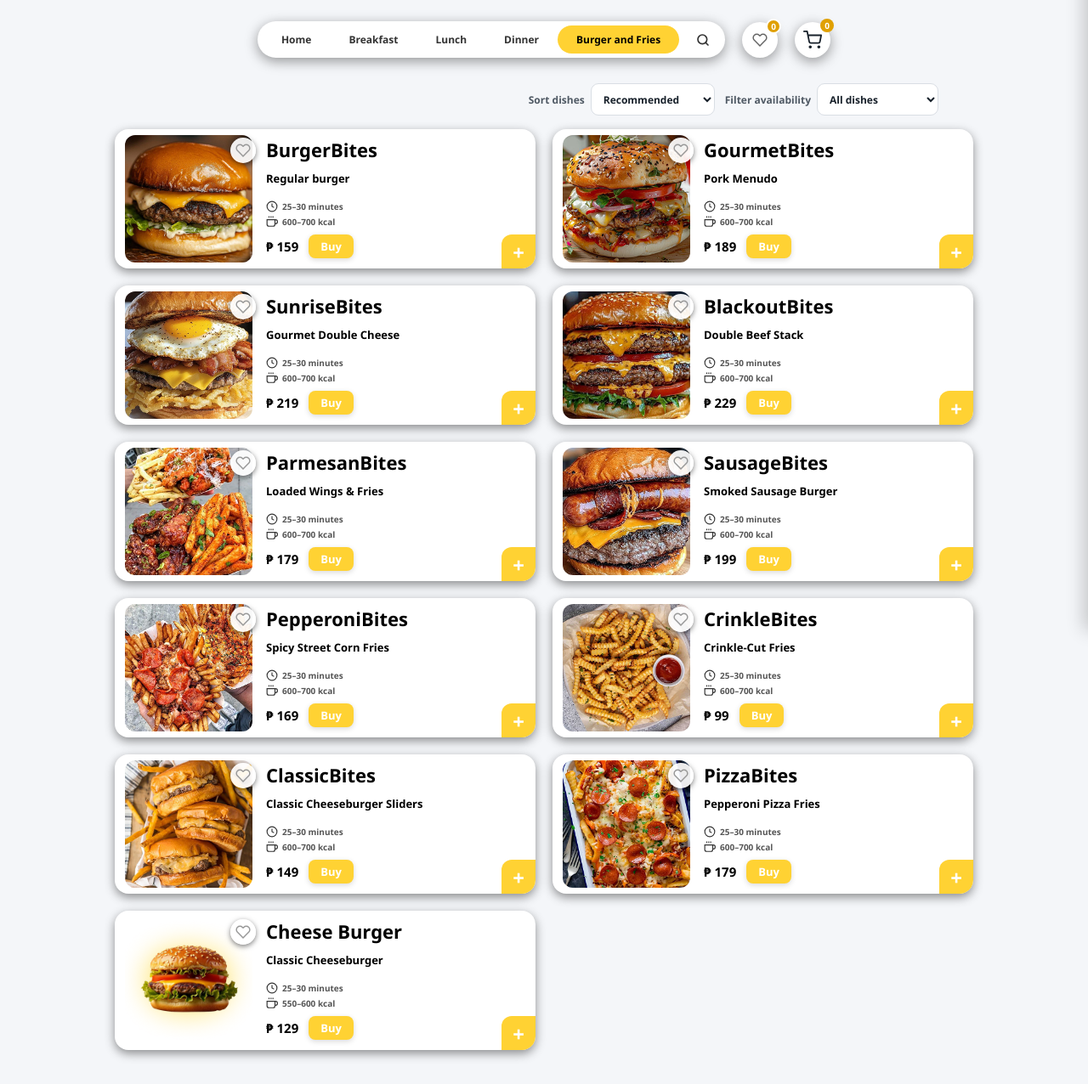
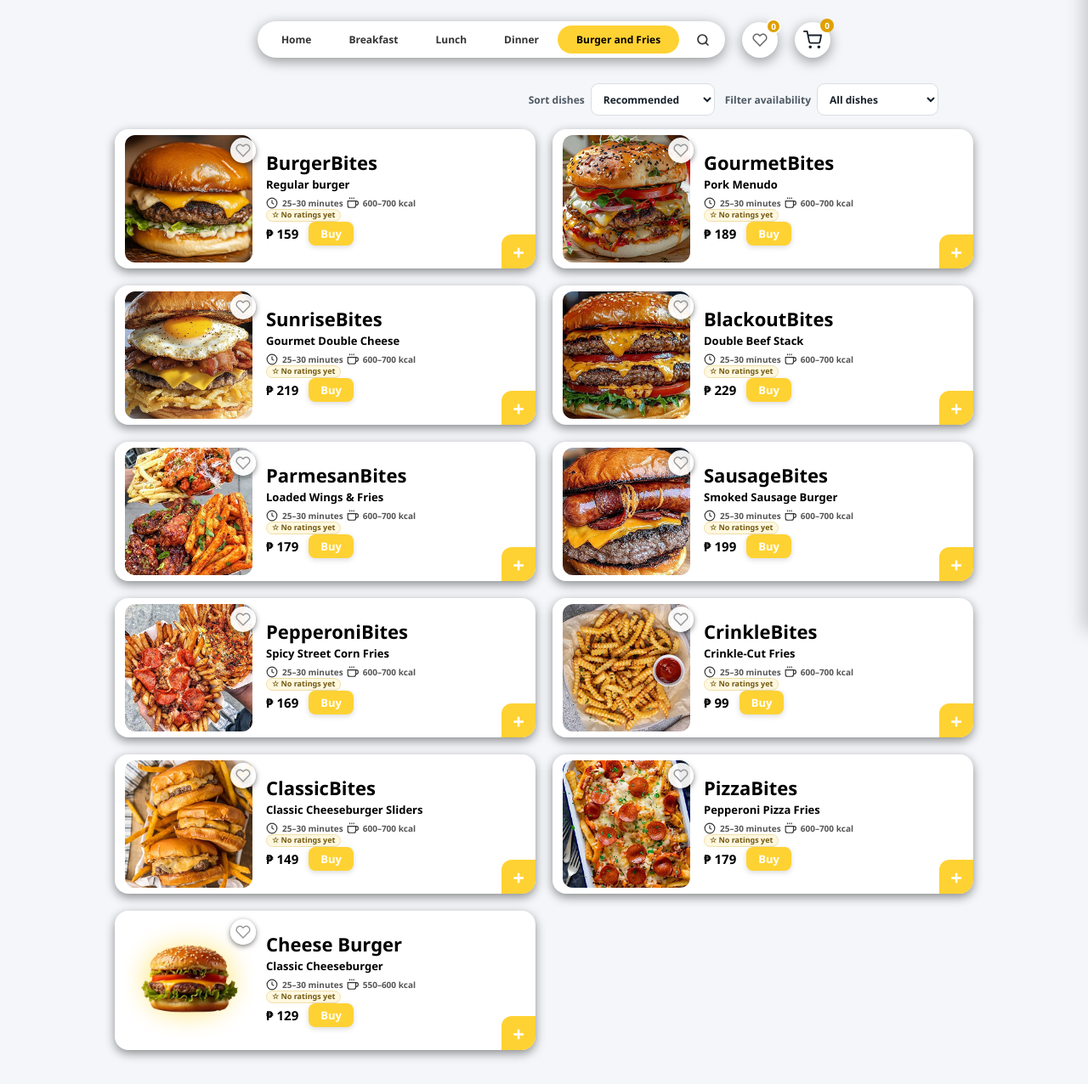
Before and after one commit to anthonycombalicer66-maker/BiteRushWithBackend, a PHP site: page /BiteRushFoodMenuPages/BiteRushBGandFR/index.html in a window 1280 px wide. Shown: the part 58-1334 px from the top of the page at 85% size. Run offline with PHP 8.4, Linux system fonts and the light colour scheme; data that the repository does not hold is empty.

Commit message:
Show dish ratings on shared food cards
Co-authored-by: Copilot <223556219+Copilot@users.noreply.github.com>

```diff
--- a/BiteRushFoodMenuPages/BiteRushBGandFR/index.html
+++ b/BiteRushFoodMenuPages/BiteRushBGandFR/index.html
@@ -9,7 +9,7 @@
     <link rel="stylesheet" href="../../Cart/cart.css?v=8">
     <link rel="stylesheet" href="../../darkmode.css">
     <link rel="stylesheet" href="../../BackButtons.css">
-    <link rel="stylesheet" href="../../food-cards.css?v=3">
+    <link rel="stylesheet" href="../../food-cards.css?v=6">
 </head>
 <body>
 
@@ -573,7 +573,7 @@
         })();
     </script>
     <script src="../../api.js?v=7"></script>
-    <script src="../../Cart/cart.js?v=12"></script>
+    <script src="../../Cart/cart.js?v=13"></script>
     <script src="../../favorites-sync.js?v=5"></script>
     <script src="../../SearchResults/search-results-data.js"></script>
     <script src="../../food-cards.js?v=1"></script>
--- a/BiteRushFoodMenuPages/BiteRushBreakfastPage/index.html
+++ b/BiteRushFoodMenuPages/BiteRushBreakfastPage/index.html
@@ -9,7 +9,7 @@
     <link rel="stylesheet" href="../../Cart/cart.css?v=8">
     <link rel="stylesheet" href="../../darkmode.css">
     <link rel="stylesheet" href="../../BackButtons.css">
-    <link rel="stylesheet" href="../../food-cards.css?v=3">
+    <link rel="stylesheet" href="../../food-cards.css?v=6">
 </head>
 <body>
 
@@ -449,7 +449,7 @@
         })();
     </script>
     <script src="../../api.js?v=7"></script>
-    <script src="../../Cart/cart.js?v=12"></script>
+    <script src="../../Cart/cart.js?v=13"></script>
     <script src="../../favorites-sync.js?v=5"></script>
     <script src="../../SearchResults/search-results-data.js"></script>
     <script src="../../food-cards.js?v=1"></script>
--- a/BiteRushFoodMenuPages/BiteRushDinnerPage/index.html
+++ b/BiteRushFoodMenuPages/BiteRushDinnerPage/index.html
@@ -9,7 +9,7 @@
     <link rel="stylesheet" href="../../Cart/cart.css?v=8">
     <link rel="stylesheet" href="../../darkmode.css">
     <link rel="stylesheet" href="../../BackButtons.css">
-    <link rel="stylesheet" href="../../food-cards.css?v=3">
+    <link rel="stylesheet" href="../../food-cards.css?v=6">
 </head>
 <body>
 
@@ -501,7 +501,7 @@
         })();
     </script>
     <script src="../../api.js?v=7"></script>
-    <script src="../../Cart/cart.js?v=12"></script>
+    <script src="../../Cart/cart.js?v=13"></script>
     <script src="../../favorites-sync.js?v=5"></script>
     <script src="../../SearchResults/search-results-data.js"></script>
     <script src="../../food-cards.js?v=1"></script>
--- a/BiteRushFoodMenuPages/BiteRushLunchPage/index.html
+++ b/BiteRushFoodMenuPages/BiteRushLunchPage/index.html
@@ -9,7 +9,7 @@
     <link rel="stylesheet" href="../../Cart/cart.css?v=8">
     <link rel="stylesheet" href="../../darkmode.css">
     <link rel="stylesheet" href="../../BackButtons.css">
-    <link rel="stylesheet" href="../../food-cards.css?v=3">
+    <link rel="stylesheet" href="../../food-cards.css?v=6">
 </head>
 <body>
 
@@ -538,7 +538,7 @@
         })();
     </script>
     <script src="../../api.js?v=7"></script>
-    <script src="../../Cart/cart.js?v=12"></script>
+    <script src="../../Cart/cart.js?v=13"></script>
     <script src="../../favorites-sync.js?v=5"></script>
     <script src="../../SearchResults/search-results-data.js"></script>
     <script src="../../food-cards.js?v=1"></script>
--- a/Cart/cart.js
+++ b/Cart/cart.js
@@ -836,6 +836,7 @@
 
     window.BiteRushCart = { add, change, get items() { return [...cart]; } };
     window.addEventListener('biterush-menu-updated', refreshProductRatings);
+    window.addEventListener('biterush-cards-rendered', refreshProductRatings);
     refreshProductRatings();
     installCatalogControls();
     const clearAccountCache = nextAccountId => {
--- a/SearchResults/index.html
+++ b/SearchResults/index.html
@@ -9,7 +9,7 @@
     <link rel="stylesheet" href="../Cart/cart.css?v=8">
     <link rel="stylesheet" href="../darkmode.css">
     <link rel="stylesheet" href="../BackButtons.css">
-    <link rel="stylesheet" href="../food-cards.css?v=3">
+    <link rel="stylesheet" href="../food-cards.css?v=6">
 </head>
 <body>
     <nav>
@@ -147,7 +147,7 @@
         });
     </script>
     <script src="../api.js?v=7"></script>
-    <script src="../Cart/cart.js?v=12"></script>
+    <script src="../Cart/cart.js?v=13"></script>
     <script src="../favorites-sync.js?v=5"></script>
     <script src="../food-cards.js?v=1"></script>
 </body>
--- a/food-cards.css
+++ b/food-cards.css
@@ -30,8 +30,8 @@
 }
 
 .food-card .hover-content {
-    height: 36px;
-    margin: 4px 0 8px;
+    height: 24px;
+    margin: 2px 0 3px;
     display: flex;
     align-items: center;
     overflow: hidden;
@@ -155,8 +155,49 @@
 
 .food-card .food-meta {
     display: flex;
+    flex-direction: row;
     flex-wrap: wrap;
+    align-items: center;
     gap: 4px;
+    margin-bottom: 0;
+}
+
+.food-card .food-rating-link {
+    display: inline-flex;
+    align-items: center;
+    align-self: flex-start;
+    max-width: 100%;
+    min-height: 14px;
+    margin: 0;
+    padding: 1px 6px;
+    overflow: hidden;
+    border: 1px solid #f0dfab;
+    border-radius: 999px;
+    background: #fff8df;
+    color: #745a12;
+    font-size: 9px;
+    font-weight: 800;
+    line-height: 1.2;
+    text-overflow: ellipsis;
+    white-space: nowrap;
+    text-decoration: none;
+}
+
+.food-card .food-rating-link:hover {
+    background: #fff0ad;
+    color: #684d08;
+    text-decoration: none;
+}
+
+.food-card .food-rating-link:focus-visible {
+    outline: 3px solid #8a6700;
+    outline-offset: 2px;
+}
+
+:is(html.dark-theme, body.dark-theme) .food-card .food-rating-link {
+    border-color: #756329;
+    background: #3a3421;
+    color: #ffe27a;
 }
 
 .food-card .price-container {
@@ -222,6 +263,20 @@
         font-size: 18px;
     }
 
+    .food-card .hover-content {
+        height: 22px;
+        margin: 1px 0 2px;
+    }
+
+    .food-card .food-description {
+        font-size: 9px;
+        line-height: 1.2;
+    }
+
+    .food-card .price-container {
+        height: 24px;
+    }
+
     .food-card > .favorite-btn {
         left: 90px;
     }
--- a/index.html
+++ b/index.html
@@ -9,7 +9,7 @@
     <title>BiteRush - Home</title>
     <link rel="stylesheet" href="darkmode.css">
     <link rel="stylesheet" href="BackButtons.css">
-    <link rel="stylesheet" href="food-cards.css?v=3">
+    <link rel="stylesheet" href="food-cards.css?v=6">
 </head>
 <body>
 
@@ -397,7 +397,7 @@
         })();
     </script>
     <script src="api.js?v=7"></script>
-    <script src="Cart/cart.js?v=12"></script>
+    <script src="Cart/cart.js?v=13"></script>
     <script src="favorites-sync.js?v=5"></script>
     <script src="SearchResults/search-results-data.js"></script>
     <script src="food-cards.js?v=1"></script>
```
